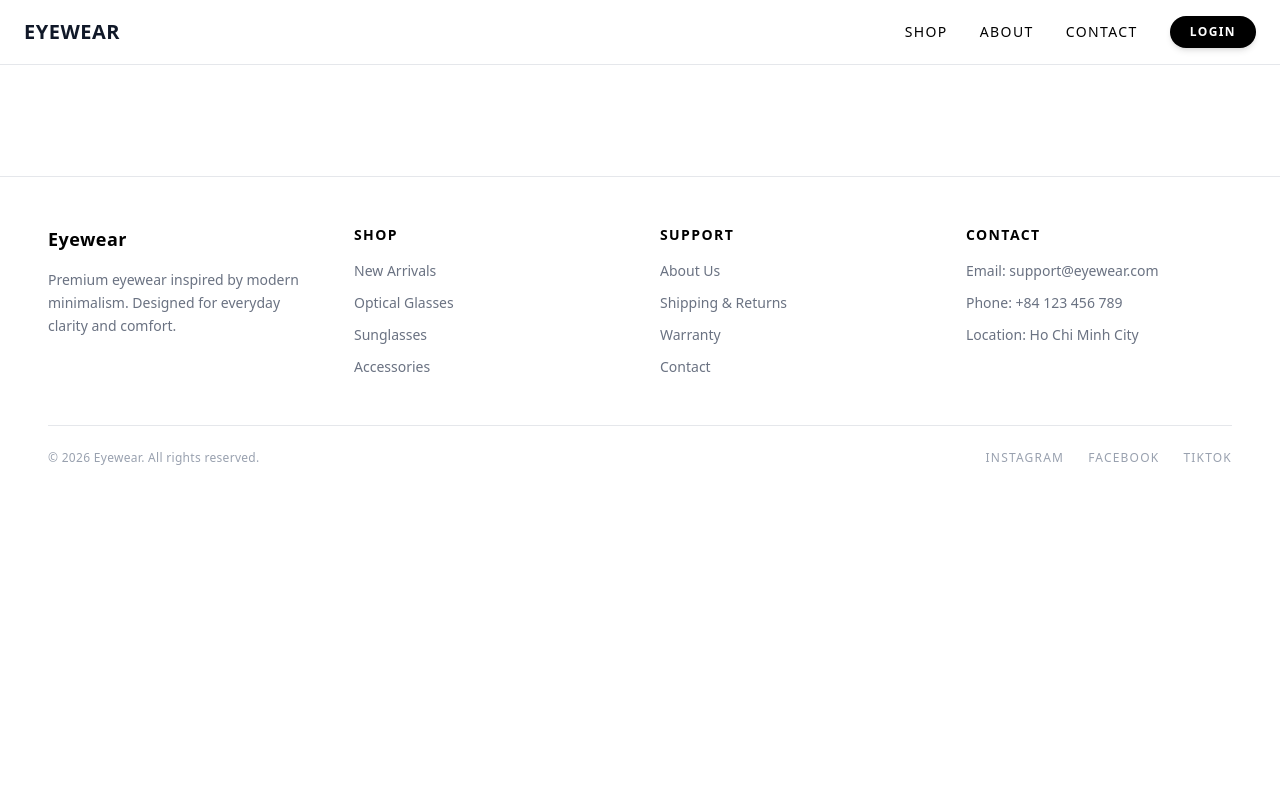
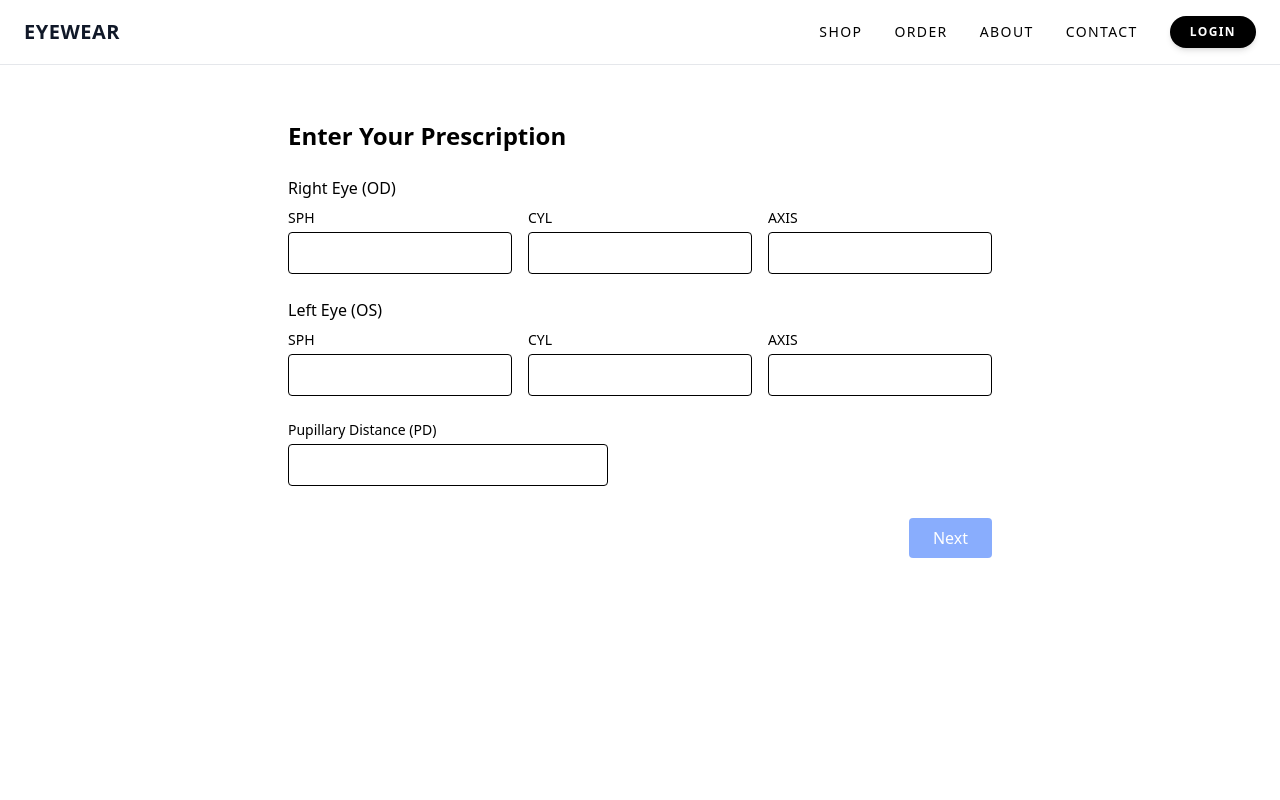
Before and after one commit to KhangTDse/SWP_391_Group5_Frontend, a React (Vite) app: page /prescription in a window 1280 px wide. Shown: the top 800 px of the page. Built offline with nearby package versions, Linux system fonts and the light colour scheme.

Commit message:
prescription input page

```diff
--- a/src/App.jsx
+++ b/src/App.jsx
@@ -3,6 +3,7 @@ import HomePage from './pages/HomePage';
 import LoginPage from './pages/LoginPage';
 import RegisterPage from './pages/RegisterPage'; // <--- 1. Import trang mới
 import FrameSelectionPage from './pages/FrameSelectionPage';
+import PrescriptionPage from './pages/PrescriptionPage';
 import Header from './components/Header';
 import Footer from './components/Footer';
 
@@ -16,6 +17,7 @@ function App() {
                 <Route path="/login" element={<LoginPage />} />
                 <Route path="/register" element={<RegisterPage />} /> {/* <--- 2. Thêm đường dẫn này */}
                 <Route path="/frames" element={<FrameSelectionPage />} />
+                <Route path="/prescription" element={<PrescriptionPage />} />
             </Routes>
             <Footer />
         </div>
--- a/src/components/Header.jsx
+++ b/src/components/Header.jsx
@@ -16,8 +16,11 @@ function Header() {
           {/* Menu desktop */}
           <nav className="hidden md:flex items-center gap-8 text-sm uppercase tracking-widest">
             {/* Đổi thẻ a thành Link để chuyển trang mượt mà */}
+            <Link to="/" className="hover:text-amber-600 transition-colors cursor-pointer font-medium">
+              Shop
+            </Link>
             <Link to="/frames" className="hover:text-amber-600 transition-colors cursor-pointer font-medium">
-              Shop
+              Order
             </Link>
             <Link to="#" className="hover:text-amber-600 transition-colors cursor-pointer font-medium">
               About
--- a/src/pages/FrameSelectionPage.jsx
+++ b/src/pages/FrameSelectionPage.jsx
@@ -1,5 +1,5 @@
 import { useState } from "react";
-
+import { useNavigate } from "react-router-dom";
 const frames = [
   {
     id: "f1",
@@ -19,6 +19,7 @@ const frames = [
 
 export default function FrameSelectionPage() {
   const [selectedFrame, setSelectedFrame] = useState(null);
+  const navigate = useNavigate();
 
   return (
     <div className="min-h-screen px-8 py-10">
@@ -54,6 +55,7 @@ export default function FrameSelectionPage() {
       <div className="flex justify-end mt-8">
         <button
           disabled={!selectedFrame}
+          onClick={() => navigate("/prescription")}
           className="bg-blue-600 text-white px-6 py-2 rounded disabled:opacity-50"
         >
           Next
--- /dev/null
+++ b/src/pages/PrescriptionPage.jsx
@@ -0,0 +1,82 @@
+import { useState } from "react";
+
+export default function PrescriptionPage() {
+  const [prescription, setPrescription] = useState({
+    rightSPH: "",
+    leftSPH: "",
+    rightCYL: "",
+    leftCYL: "",
+    rightAxis: "",
+    leftAxis: "",
+    pd: "",
+  });
+
+  const handleChange = e => {
+    const { name, value } = e.target;
+    setPrescription(prev => ({
+      ...prev,
+      [name]: value,
+    }));
+  };
+
+  const isValid =
+    prescription.rightSPH &&
+    prescription.leftSPH &&
+    prescription.pd;
+
+  return (
+    <div className="min-h-screen px-8 py-10 max-w-3xl mx-auto">
+      <h1 className="text-2xl font-semibold mb-6">
+        Enter Your Prescription
+      </h1>
+
+      {/* Right Eye */}
+      <div className="mb-6">
+        <h2 className="font-medium mb-2">Right Eye (OD)</h2>
+        <div className="grid grid-cols-3 gap-4">
+          <Input label="SPH" name="rightSPH" value={prescription.rightSPH} onChange={handleChange} />
+          <Input label="CYL" name="rightCYL" value={prescription.rightCYL} onChange={handleChange} />
+          <Input label="AXIS" name="rightAxis" value={prescription.rightAxis} onChange={handleChange} />
+        </div>
+      </div>
+
+      {/* Left Eye */}
+      <div className="mb-6">
+        <h2 className="font-medium mb-2">Left Eye (OS)</h2>
+        <div className="grid grid-cols-3 gap-4">
+          <Input label="SPH" name="leftSPH" value={prescription.leftSPH} onChange={handleChange} />
+          <Input label="CYL" name="leftCYL" value={prescription.leftCYL} onChange={handleChange} />
+          <Input label="AXIS" name="leftAxis" value={prescription.leftAxis} onChange={handleChange} />
+        </div>
+      </div>
+
+      {/* PD */}
+      <div className="mb-8 max-w-xs">
+        <Input label="Pupillary Distance (PD)" name="pd" value={prescription.pd} onChange={handleChange} />
+      </div>
+
+      <div className="flex justify-end">
+        <button
+          disabled={!isValid}
+          className="bg-blue-600 text-white px-6 py-2 rounded disabled:opacity-50"
+        >
+          Next
+        </button>
+      </div>
+    </div>
+  );
+}
+
+function Input({ label, ...props }) {
+  return (
+    <div>
+      <label className="block text-sm mb-1">{label}</label>
+      <input
+        type="number"
+        step="0.25"
+        className="w-full border rounded px-3 py-2"
+        {...props}
+      />
+    </div>
+  );
+}
```
